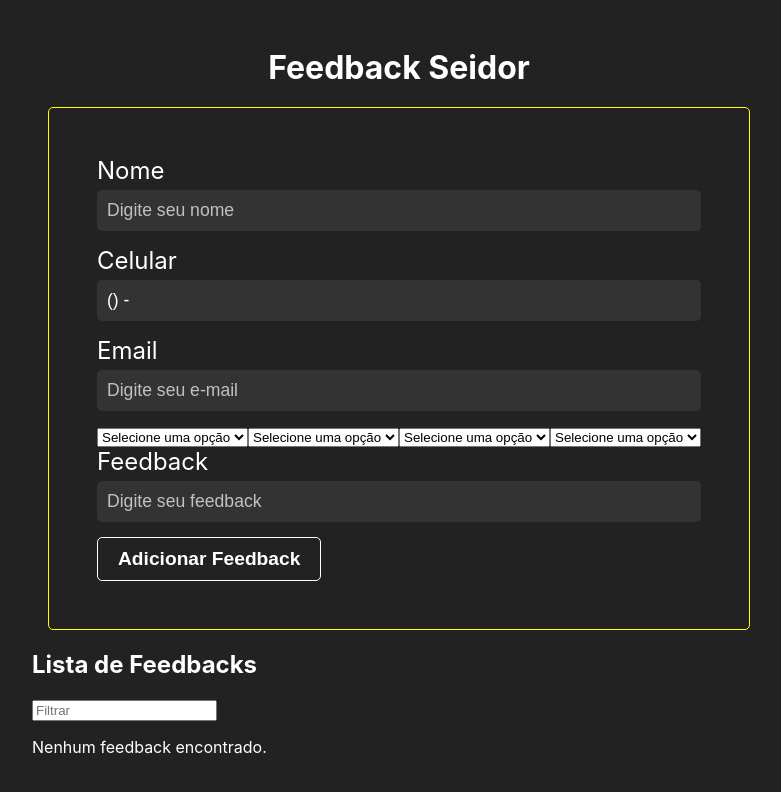
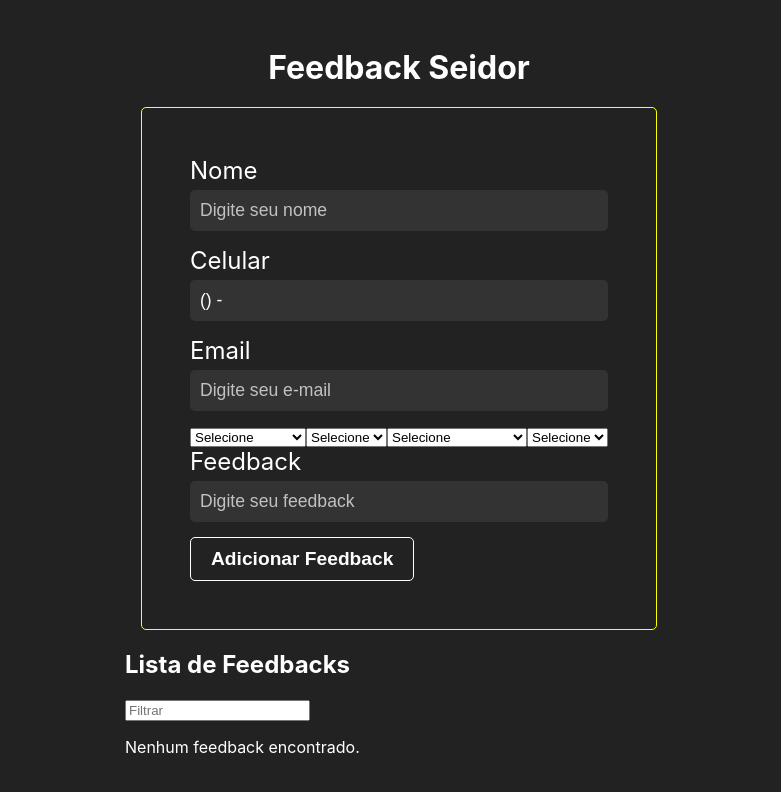
Before and after one commit to Duh0127/FeedbackSeidor, a React (Create React App) app: page / in a window 1280 px wide. Shown: the top 792 px of the page, without its empty margins (241-1022 px from the left). Built offline with nearby package versions, Linux system fonts and the light colour scheme.

Commit message:
Update ListaSuspensa

```diff
--- a/src/componentes/ListaSuspensa/index.js
+++ b/src/componentes/ListaSuspensa/index.js
@@ -3,7 +3,7 @@
 const ListaSuspensa = ({ options, value, onChange }) => {
   return (
     <select value={value} onChange={onChange}>
-      <option value="">Selecione uma opção</option>
+      <option value="">Selecione</option>
       {options.map((option) => (
         <option key={option.value} value={option.value}>{option.label}</option>
       ))}
```
